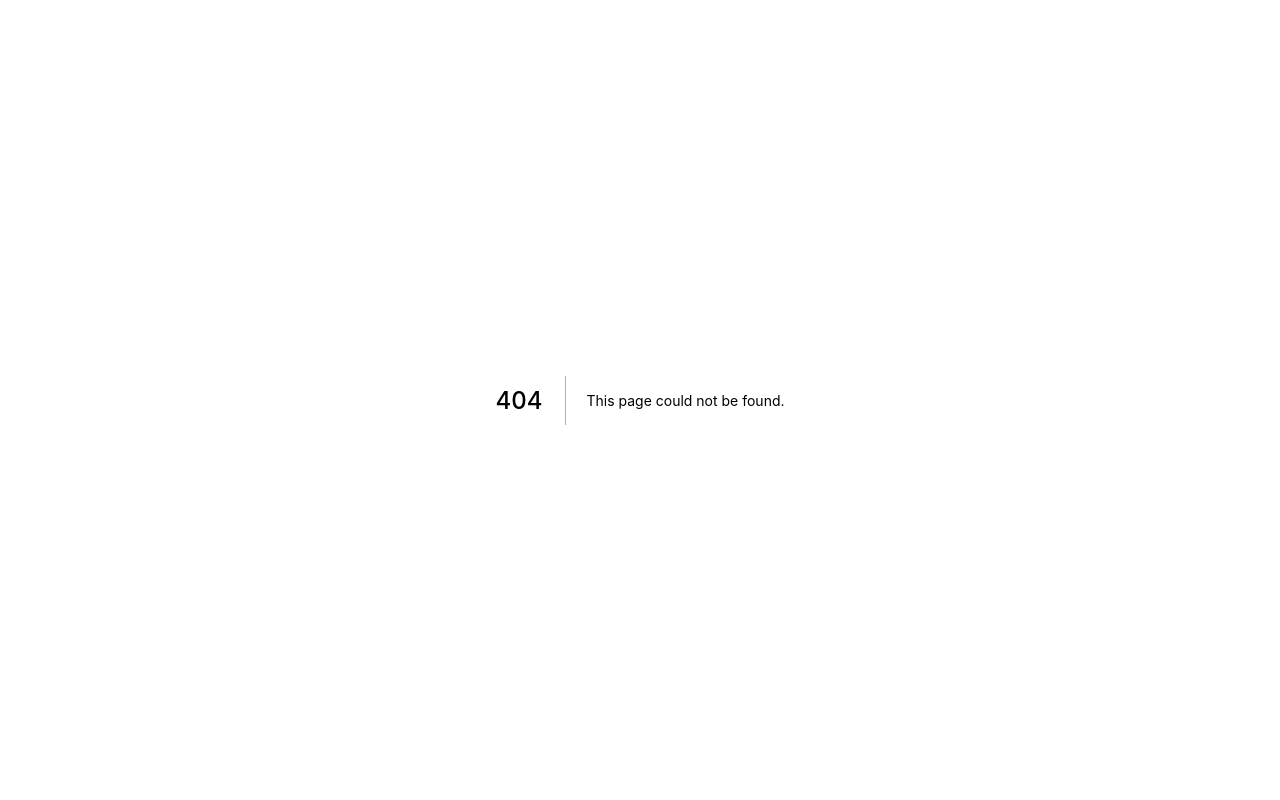
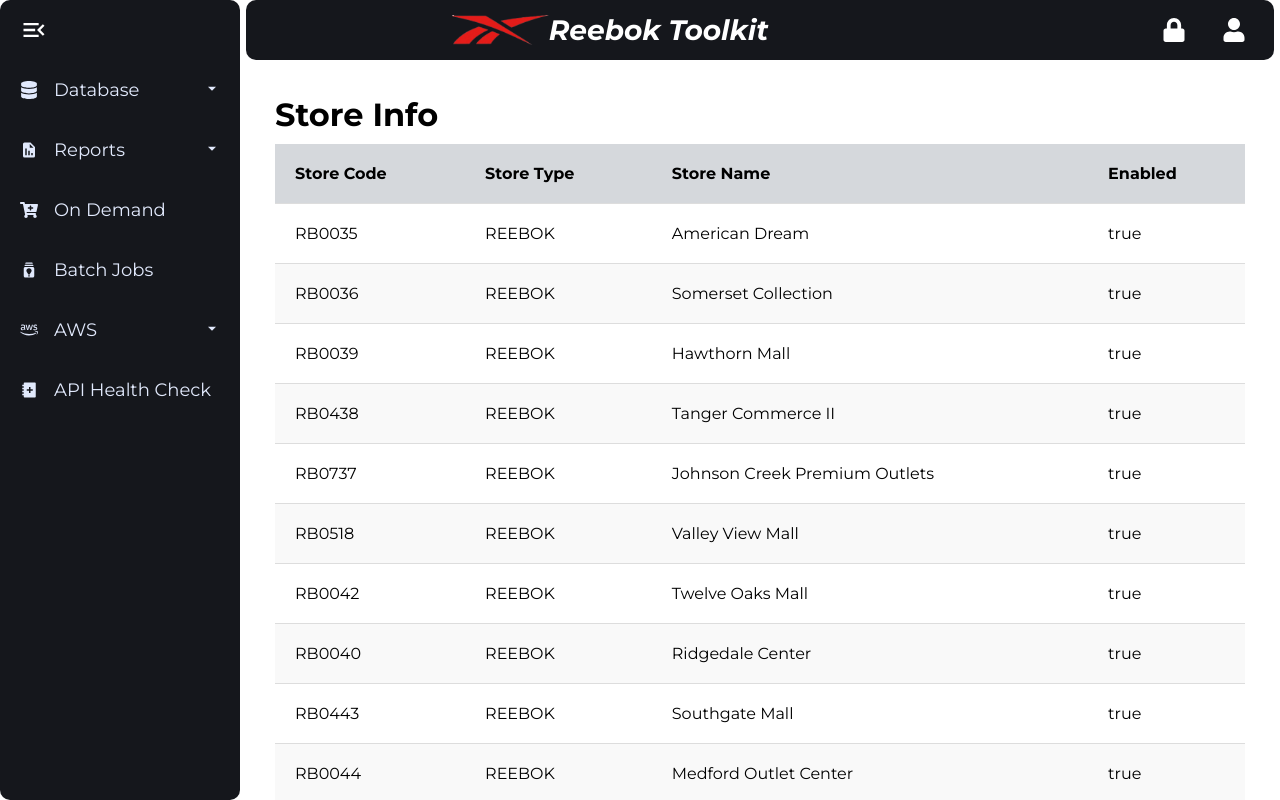
Before and after one commit to hariguru-nu/RBK-Toolkit, a Next.js app: page /reports in a window 1280 px wide. Before the commit this address had no page. Built offline with nearby package versions, Linux system fonts and the light colour scheme.

Commit message:
fixed bugs in the header

```diff
--- a/src/modules/header/index.jsx
+++ b/src/modules/header/index.jsx
@@ -6,26 +6,53 @@
 import IconButton from "@mui/material/IconButton";
 import { FaLock, FaUser } from "react-icons/fa";
 import Link from "next/link";
+import ViewAccountModal from "@Modules/Account/viewAccount/ViewAccountModal";
+import Modal from '@mui/material/Modal';
+import Box from '@mui/material/Box';
+import Button from '@mui/material/Button';
+import { useRouter} from "next/router";
 
 const Header = () => {
   const [card, setCard] = useState(false);
+  const [ViewAccount, setViewAccount] = useState(false);
+  const [open, setOpen] = React.useState(false);
 
-  const handleClick = () => {
-    setCard(!card);
+  const router = useRouter();
+
+  const handleOpen = () => {
+    setOpen(true);
+  };
+  const handleClose = () => {
+    router.push('/');
   };
 
-  const renderComponent = () => {
-    return (
-      <div className={styles.card}>
-        <ul className={styles.list}>
-          <li>
-            <Link href="/" className={styles.logout}>
-              <a>Logout</a>
-            </Link>
-          </li>
-        </ul>
-      </div>
-    );
+  // const handleClick = () => {
+  //   setCard(!card);
+  // };
+
+  // const renderComponent = () => {
+  //   return (
+  //     <div className={styles.card}>
+  //       <ul className={styles.list}>
+  //         <li>
+  //           <Link href="/" className={styles.logout}>
+  //             <a>Logout</a>
+  //           </Link>
+  //         </li>
+  //       </ul>
+  //     </div>
+  //   );
+  // };
+  const style = {
+    position: 'absolute',
+    top: '20%',
+    right: ' -8%',
+    transform: 'translate(-50%, -50%)',
+    bgcolor: 'background.paper',
+    border: '2px solid #000',
+    boxShadow: 24,
+    padding: "10px",
+    fontSize: "12px"
   };
 
   return (
@@ -48,11 +75,21 @@
         </StyledTooltip>
         <StyledTooltip title="Account" placement="top">
           <IconButton className={styles.iconButton}>
-            <FaUser className={styles.falock} onClick={handleClick} />
+            <FaUser className={styles.falock} onClick={handleOpen} />
           </IconButton>
         </StyledTooltip>
       </div>
-      {card && renderComponent()}
+      <Modal
+        open={open}
+        onClose={handleClose}
+        aria-labelledby="child-modal-title"
+        aria-describedby="child-modal-description"
+      >
+        <Box sx={{ ...style, width: 300 }}>
+          <h2>hgurubalan@gmail.com</h2>
+          <Button onClick={handleClose}>Logout</Button>
+        </Box>
+      </Modal>
     </div>
   );
 };
--- a/src/modules/header/styles.module.scss
+++ b/src/modules/header/styles.module.scss
@@ -60,3 +60,7 @@
   text-decoration: none;
   color: #fff;
 }
+
+#childModalTitle {
+  font-size: 14px;
+}
--- a/src/modules/home/styles.module.scss
+++ b/src/modules/home/styles.module.scss
@@ -38,6 +38,7 @@
   display: flex;
   flex-direction: row;
   justify-content: space-between;
+  margin-top: 15px;
 }
 .btnLink {
   width: 290px;
@@ -47,7 +48,6 @@
   flex-direction: row;
   align-items: center;
   justify-content: center;
-  margin-top: 15px;
   background: rgba(255, 255, 255, 0.5);
 }
 .eblogo {
--- a/src/modules/login/index.jsx
+++ b/src/modules/login/index.jsx
@@ -27,8 +27,10 @@
 
   const handleSubmit = (event) => {
     event.preventDefault();
-    if(username && password) {
+    if(username === "hgurubalan@gmail.com" && password === "harish@02") {
       router.push('/userlist');
+    } else {
+      console.error("enter a correct address");
     }
   }
 
--- a/src/modules/sidebar/SidebarData.js
+++ b/src/modules/sidebar/SidebarData.js
@@ -34,13 +34,13 @@
     subNav: [
       {
         title: 'Order Demand',
-        path: '/reports/orderdemand',
+        path: '/reports',
         icon: <BiSolidReport />,
         cName: 'sub-nav'
       },
       {
         title: 'Omni Demand',
-        path: '/reports/omnidemand',
+        path: '/reports',
         icon: <BiSolidReport />,
         cName: 'sub-nav'
       },
--- a/src/modules/table/index.jsx
+++ b/src/modules/table/index.jsx
@@ -39,7 +39,7 @@
       _id: {
         $oid: "641b8a6e2f44714ed17a806e",
       },
-      storeCode: "E0035",
+      storeCode: "RB0035",
       address: {
         addressLine1: "1 American Dream Way",
         addressLine2: "Suite B237",
@@ -66,7 +66,7 @@
       },
       phoneNumber: "+15512484932",
       storeName: "American Dream",
-      storeType: "Eddie Bauer",
+      storeType: "REEBOK",
       updatedAt: {
         $date: "2023-03-22T23:29:10.926Z",
       },
@@ -75,7 +75,7 @@
       _id: {
         $oid: "641b8a6e2f44714ed17a806f",
       },
-      storeCode: "E0036",
+      storeCode: "RB0036",
       address: {
         addressLine1: "2801 W.Big Beaver Road",
         addressLine2: "Space K256",
@@ -103,7 +103,7 @@
       },
       phoneNumber: "+12486492662",
       storeName: "Somerset Collection",
-      storeType: "Eddie Bauer",
+      storeType: "REEBOK",
       updatedAt: {
         $date: "2023-03-22T23:29:10.926Z",
       },
@@ -112,7 +112,7 @@
       _id: {
         $oid: "641b8a6e2f44714ed17a8072",
       },
-      storeCode: "E0039",
+      storeCode: "RB0039",
       address: {
         addressLine1: "101 Hawthorn Center",
         city: "Vernon Hills",
@@ -139,7 +139,7 @@
       },
       phoneNumber: "+18476808607",
       storeName: "Hawthorn Mall",
-      storeType: "Eddie Bauer",
+      storeType: "REEBOK",
       updatedAt: {
         $date: "2023-03-22T23:29:10.926Z",
       },
@@ -148,7 +148,7 @@
       _id: {
         $oid: "641b8a6e2f44714ed17a8076",
       },
-      storeCode: "E0438",
+      storeCode: "RB0438",
       address: {
         addressLine1: "800 Steven B. Tanger Blvd",
         addressLine2: "Ste 809",
@@ -176,7 +176,7 @@
       },
       phoneNumber: "+17063353281",
       storeName: "Tanger Commerce II",
-      storeType: "Eddie Bauer Outlet",
+      storeType: "REEBOK",
       updatedAt: {
         $date: "2023-03-22T23:29:10.926Z",
       },
@@ -185,7 +185,7 @@
       _id: {
         $oid: "641b8a6e2f44714ed17a8074",
       },
-      storeCode: "E0737",
+      storeCode: "RB0737",
       address: {
         addressLine1: "595 West Linmar Lane",
         addressLine2: "Ste B-40",
@@ -213,7 +213,7 @@
       },
       phoneNumber: "+19206994145",
       storeName: "Johnson Creek Premium Outlets",
-      storeType: "Eddie Bauer Outlet",
+      storeType: "REEBOK",
       updatedAt: {
         $date: "2023-03-22T23:29:10.926Z",
       },
@@ -222,7 +222,7 @@
       _id: {
         $oid: "641b8a6e2f44714ed17a807a",
       },
-      storeCode: "E0518",
+      storeCode: "RB0518",
       address: {
         addressLine1: "4802 Valley View Blvd",
         addressLine2: "Ste LB50",
@@ -250,7 +250,7 @@
       },
       phoneNumber: "+15403666911",
       storeName: "Valley View Mall",
-      storeType: "Eddie Bauer",
+      storeType: "REEBOK",
       updatedAt: {
         $date: "2023-03-22T23:29:10.926Z",
       },
@@ -259,7 +259,7 @@
       _id: {
         $oid: "641b8a6e2f44714ed17a807c",
       },
-      storeCode: "E0042",
+      storeCode: "RB0042",
       address: {
         addressLine1: "27688 Novi Road",
         addressLine2: "A-203",
@@ -287,7 +287,7 @@
       },
       phoneNumber: "+12483484411",
       storeName: "Twelve Oaks Mall",
-      storeType: "Eddie Bauer",
+      storeType: "REEBOK",
       updatedAt: {
         $date: "2023-03-22T23:29:10.926Z",
       },
@@ -296,7 +296,7 @@
       _id: {
         $oid: "641b8a6e2f44714ed17a8077",
       },
-      storeCode: "E0040",
+      storeCode: "RB0040",
       address: {
         addressLine1: "12715 Wayzata Blvd.",
         addressLine2: "Space A",
@@ -324,7 +324,7 @@
       },
       phoneNumber: "+19525939111",
       storeName: "Ridgedale Center",
-      storeType: "Eddie Bauer",
+      storeType: "REEBOK",
       updatedAt: {
         $date: "2023-03-22T23:29:10.926Z",
       },
@@ -333,7 +333,7 @@
       _id: {
         $oid: "641b8a6e2f44714ed17a807e",
       },
-      storeCode: "E0443",
+      storeCode: "RB0443",
       address: {
         addressLine1: "Southgate Mall",
         addressLine2: "Sp J2",
@@ -361,7 +361,7 @@
       },
       phoneNumber: "+14065422244",
       storeName: "Southgate Mall",
-      storeType: "Eddie Bauer",
+      storeType: "REEBOK",
       updatedAt: {
         $date: "2023-03-22T23:29:10.926Z",
       },
@@ -370,7 +370,7 @@
       _id: {
         $oid: "641b8a6e2f44714ed17a8080",
       },
-      storeCode: "E0044",
+      storeCode: "RB0044",
       address: {
         addressLine1: "6750 W Frontage Rd.",
         addressLine2: "Suite 321",
@@ -398,7 +398,7 @@
       },
       phoneNumber: "+15074465866",
       storeName: "Medford Outlet Center",
-      storeType: "Eddie Bauer Outlet",
+      storeType: "REEBOK",
       updatedAt: {
         $date: "2023-03-22T23:29:10.926Z",
       },
@@ -407,7 +407,7 @@
       _id: {
         $oid: "641b8a6e2f44714ed17a8084",
       },
-      storeCode: "E0055",
+      storeCode: "RB0055",
       address: {
         addressLine1: "11715-U Fair Oaks Mall",
         addressLine2: "Sp J225",
@@ -435,7 +435,7 @@
       },
       phoneNumber: "+17032737728",
       storeName: "Fair Oaks Mall",
-      storeType: "Eddie Bauer",
+      storeType: "REEBOK",
       updatedAt: {
         $date: "2023-03-22T23:29:10.926Z",
       },
@@ -444,7 +444,7 @@
       _id: {
         $oid: "641b8a6e2f44714ed17a8084",
       },
-      storeCode: "R00393",
+      storeCode: "RB0393",
       enabled: true,
       phoneNumber: "+1872372378",
       storeName: "Reebok store",
--- /dev/null
+++ b/src/pages/reports.jsx
@@ -0,0 +1,13 @@
+import Layout from '@Modules/layout';
+import Table from '@Modules/table';
+import React from 'react'
+
+const Reports = () => {
+  return (
+   <Layout>
+      <Table />
+   </Layout>
+  )
+}
+
+export default Reports;
```
